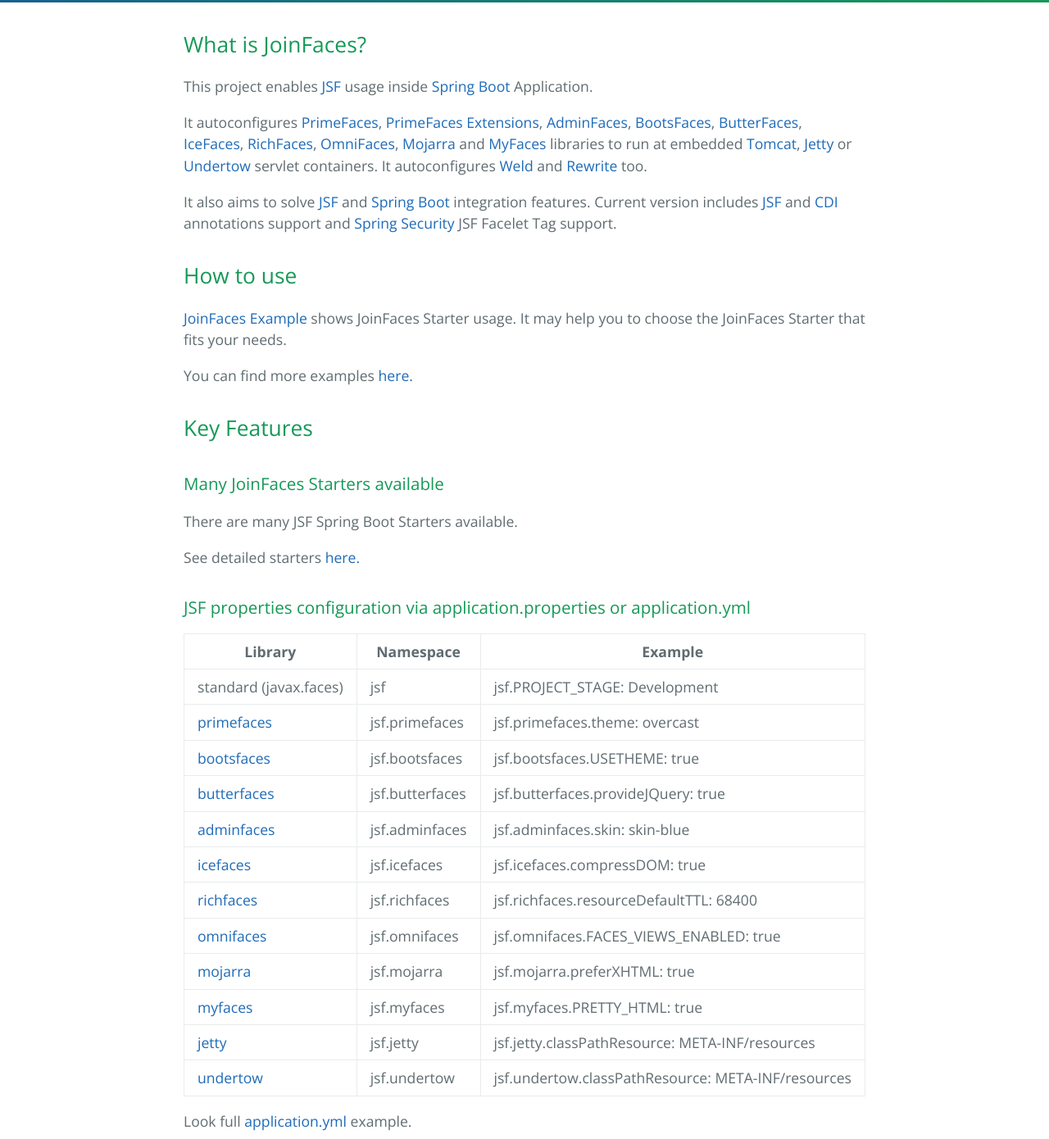
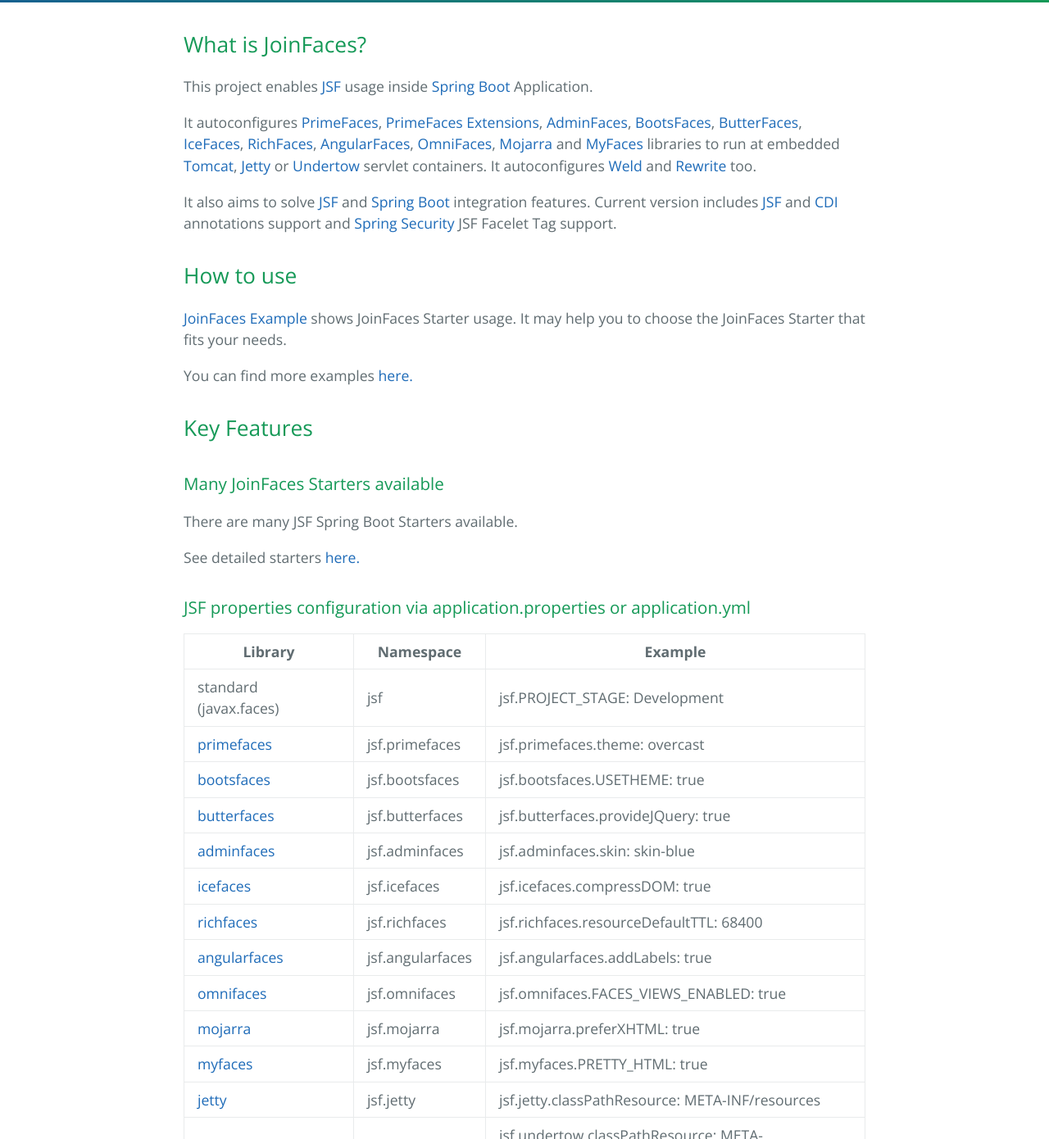
Before and after one commit to joinfaces/joinfaces.github.io, a plain HTML site: page index.html in a window 1280 px wide. Shown: the part 380-1770 px from the top of the page at 82% size. Drawn offline with nearby package versions, Linux system fonts and the light colour scheme.

Commit message:
fix angularfaces link

```diff
--- a/index.html
+++ b/index.html
@@ -28,7 +28,7 @@
 
 <p>This project enables <a href="http://www.oracle.com/technetwork/java/javaee/javaserverfaces-139869.html">JSF</a> usage inside <a href="http://projects.spring.io/spring-boot/">Spring Boot</a> Application. </p>
 
-<p>It autoconfigures <a href="http://primefaces.org/">PrimeFaces</a>, <a href="http://primefaces-extensions.github.io/">PrimeFaces Extensions</a>, <a href="https://adminfaces.github.io/site/">AdminFaces</a>, <a href="http://bootsfaces.net/">BootsFaces</a>, <a href="http://butterfaces.org/">ButterFaces</a>, <a href="http://www.icesoft.org/java/projects/ICEfaces/overview.jsf">IceFaces</a>, <a href="https://github.com/richfaces/richfaces">RichFaces</a>, <a href="http://omnifaces.org/">OmniFaces</a>, <a href="https://javaserverfaces.java.net/">Mojarra</a> and <a href="http://myfaces.apache.org/">MyFaces</a> libraries to run at embedded <a href="http://tomcat.apache.org/">Tomcat</a>, <a href="http://www.eclipse.org/jetty">Jetty</a> or <a href="http://undertow.io">Undertow</a> servlet containers. It autoconfigures <a href="http://weld.cdi-spec.org">Weld</a> and <a href="https://www.ocpsoft.org/rewrite/">Rewrite</a> too.</p>
+<p>It autoconfigures <a href="http://primefaces.org/">PrimeFaces</a>, <a href="http://primefaces-extensions.github.io/">PrimeFaces Extensions</a>, <a href="https://adminfaces.github.io/site/">AdminFaces</a>, <a href="http://bootsfaces.net/">BootsFaces</a>, <a href="http://butterfaces.org/">ButterFaces</a>, <a href="http://www.icesoft.org/java/projects/ICEfaces/overview.jsf">IceFaces</a>, <a href="https://github.com/richfaces/richfaces">RichFaces</a>, <a href="https://github.com/stephanrauh/AngularFaces">AngularFaces</a>, <a href="http://omnifaces.org/">OmniFaces</a>, <a href="https://javaserverfaces.java.net/">Mojarra</a> and <a href="http://myfaces.apache.org/">MyFaces</a> libraries to run at embedded <a href="http://tomcat.apache.org/">Tomcat</a>, <a href="http://www.eclipse.org/jetty">Jetty</a> or <a href="http://undertow.io">Undertow</a> servlet containers. It autoconfigures <a href="http://weld.cdi-spec.org">Weld</a> and <a href="https://www.ocpsoft.org/rewrite/">Rewrite</a> too.</p>
 
 <p>It also aims to solve <a href="http://www.oracle.com/technetwork/java/javaee/javaserverfaces-139869.html">JSF</a> and <a href="http://projects.spring.io/spring-boot/">Spring Boot</a> integration features. Current version includes <a href="http://www.oracle.com/technetwork/java/javaee/javaserverfaces-139869.html">JSF</a> and <a href="http://www.cdi-spec.org/">CDI</a> annotations support and <a href="http://projects.spring.io/spring-security/">Spring Security</a> JSF Facelet Tag support.</p>
 
@@ -95,6 +95,10 @@
 <td><a href="http://richfaces.org/">richfaces</a></td>
 <td>jsf.richfaces</td>
 <td>jsf.richfaces.resourceDefaultTTL: 68400</td>
+</tr>
+<td><a href="https://github.com/stephanrauh/AngularFaces">angularfaces</a></td>
+<td>jsf.angularfaces</td>
+<td>jsf.angularfaces.addLabels: true</td>
 </tr>
 <tr>
 <td><a href="http://omnifaces.org/">omnifaces</a></td>
```
